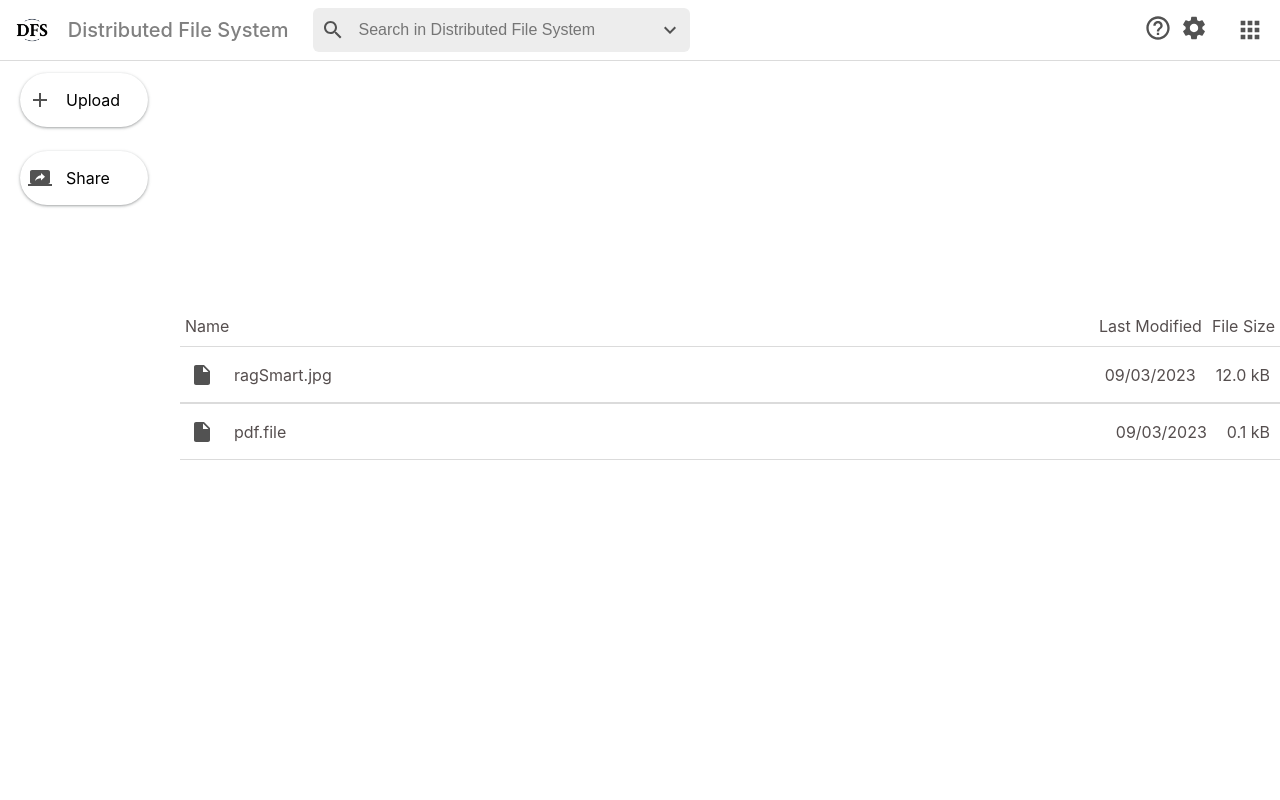
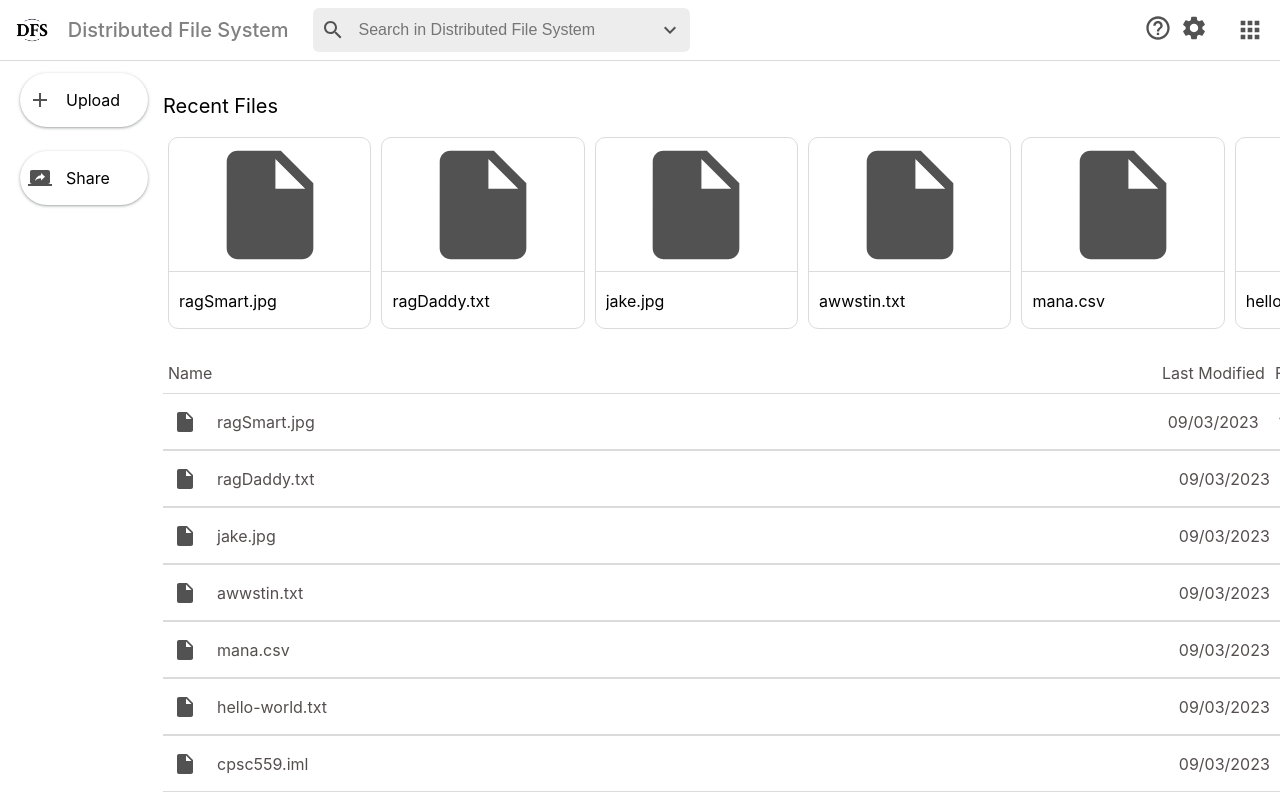
Before and after one commit to sami-z/cpsc559, a React (Create React App) app in the folder client/: page / in a window 1280 px wide. Built offline with nearby package versions, Linux system fonts and the light colour scheme; no server answers.

Commit message:
Added a most recent files view. Implemented search functionality, hover functionality, and other style changes

```diff
--- a/client/src/App.jsx
+++ b/client/src/App.jsx
@@ -34,13 +34,15 @@ function App() {
     return () => clearInterval(interval); // This represents the unmount function, in which you need to clear your interval to prevent memory leaks.
   }, [])
 
+  const [searchTerm, setSearchTerm] = useState('');
+
   return (
     <div className="App">
       <div className='app_main'>
-        <Navbar/>
+        <Navbar setSearchTerm={setSearchTerm}/>
         <div className='main_content'>
           <Sidebar/>
-          <Files/>
+          <Files searchTerm={searchTerm}/>
 
         </div>
       </div>
--- /dev/null
+++ b/client/src/components/Files/FileCard.js
@@ -0,0 +1,19 @@
+import React from 'react';
+import './styles.css';
+import InsertDriveFileIcon from '@mui/icons-material/InsertDriveFile';
+
+const FileCard = ({ name }) => {
+    return (
+        <div className='fileCard'>
+            <div className="fileCard--top">
+                <InsertDriveFileIcon style={{ fontSize: 130 }} />
+            </div>
+
+            <div className="fileCard--bottom">
+                <p>{name}</p>
+            </div>
+        </div>
+    )
+}
+
+export default FileCard
--- a/client/src/components/Files/Files.js
+++ b/client/src/components/Files/Files.js
@@ -1,29 +1,78 @@
 import React, { useState, useEffect } from 'react'
 import FileItem from './FileItem'
+import FileCard from './FileCard'
 import './styles.css'
-const Files = () => {
-    //const [files, setFiles] = useState([])
+
+const Files = ({ searchTerm }) => {
+    // const [files, setFiles] = useState([])
 
     // HARDCODED files Array
     let files = [
         {
+            id: 1,
             caption: "ragSmart.jpg",
             timestamp: "1234",
             fileUrl: "rag.com",
             size: "12314"
         },
         {
-            caption: "pdf.file",
+            id: 2,
+            caption: "ragDaddy.txt",
             timestamp: "234",
             fileUrl: "sam.com",
             size: "123"
-        }
+        },
+        {
+            id: 3,
+            caption: "jake.jpg",
+            timestamp: "234",
+            fileUrl: "sam.com",
+            size: "123"
+        },
+        {
+            id: 4,
+            caption: "awwstin.txt",
+            timestamp: "234",
+            fileUrl: "sam.com",
+            size: "123"
+        },
+        {
+            id: 5,
+            caption: "mana.csv",
+            timestamp: "234",
+            fileUrl: "sam.com",
+            size: "123"
+        },
+        {
+            id: 6,
+            caption: "hello-world.txt",
+            timestamp: "234",
+            fileUrl: "sam.com",
+            size: "123"
+        },
+        {
+            id: 7,
+            caption: "cpsc559.iml",
+            timestamp: "234",
+            fileUrl: "sam.com",
+            size: "123"
+        },
+
     ]
-    // let files = [1, 2, 3, 4]
+
+    // Filter the files array based on whether the caption property includes the searchTerm
+    const filteredFiles = files.filter((item) => item.caption.toLowerCase().includes(searchTerm.toLowerCase()));
 
     return (
         <div className="fileView">
+            <h5 style={{ fontSize: 20, marginBottom: '-10px', fontWeight: 'normal' }}>Recent Files</h5>
+
             <div className='fileView_row'>
+                {
+                    files.slice(0, 6).map(({ id, caption }) => (
+                        <FileCard key={id} name={caption} className="fileCard" />
+                    ))
+                }
 
             </div>
             <div className='fileView_titles'>
@@ -36,8 +85,8 @@ const Files = () => {
                 </div>
             </div>
             {
-                files.map((item, id) => (
-                    <FileItem id={id} caption={item.caption} timestamp={item.timestamp} fileUrl={item.fileUrl} size={item.size} />
+                filteredFiles.map((item, id) => (
+                    <FileItem key={id} caption={item.caption} timestamp={item.timestamp} fileUrl={item.fileUrl} size={item.size} />
                 ))
             }
 
--- a/client/src/components/Files/styles.css
+++ b/client/src/components/Files/styles.css
@@ -1,5 +1,6 @@
 .fileView{
     width: 100%;
+    margin-right: 175px;
 }
 
 .fileView_row{
@@ -24,6 +25,7 @@
 
 .fileView_title_right{
     display: flex;
+    margin-right: 100px;
 }
 .fileItem{
     height: 55px;
@@ -50,6 +52,12 @@
 
 .fileItem--left{
     flex: 1;
+}
+
+.fileItem--right{
+    display: flex;
+    justify-content: center;
+    margin-right: 100px;
 }
 
 .fileCard {
@@ -81,3 +89,12 @@
     overflow: hidden;
     white-space: nowrap;
 }
+
+.fileCard:hover {
+    background-color: #ccc;
+    cursor: pointer;
+  }
+
+.fileItem:hover{
+     background-color: #ccc;
+}
--- a/client/src/components/Navbar/Navbar.js
+++ b/client/src/components/Navbar/Navbar.js
@@ -1,6 +1,7 @@
 import React from 'react'
 import './styles.css'
 import DFSLogo from '../../media/logo-black.png'
+import { useState, useEffect } from 'react'
 
 import SearchIcon from '@mui/icons-material/Search';
 import ExpandMoreIcon from '@mui/icons-material/ExpandMore';
@@ -9,7 +10,12 @@ import SettingsIcon from '@mui/icons-material/Settings';
 //import AccountCircleIcon from '@material-ui/icons/AccountCircle';
 import AppsIcon from '@mui/icons-material/Apps';
 
-const Navbar = () => {
+const Navbar = ({ setSearchTerm }) => {
+  const [searchText, setSearchText] = useState('');
+  const handleSearch = (e) => {
+    e.preventDefault();
+    setSearchTerm(searchText); // set the search term in App component state
+  };
 
   return (
     <div className='header'>
@@ -20,7 +26,7 @@ const Navbar = () => {
       <div className="header__searchContainer">
         <div className="header__searchBar">
           <SearchIcon />
-          <input type="text" placeholder='Search in Distributed File System' />
+          <input type="text" placeholder='Search in Distributed File System' onChange={(e) => setSearchTerm(e.target.value)} />
           <ExpandMoreIcon />
         </div>
       </div>
--- a/client/src/components/sidebar/Upload.js
+++ b/client/src/components/sidebar/Upload.js
@@ -60,6 +60,7 @@ function Upload() {
             console.log('WebSocket connection established!');
 
             console.log(newWebSocket);
+
 
             if (newWebSocket && newWebSocket.readyState === WebSocket.OPEN) {
                 newWebSocket.send(JSON.stringify(payload));
```
Also changed, not shown: client/public/manifest.json.
